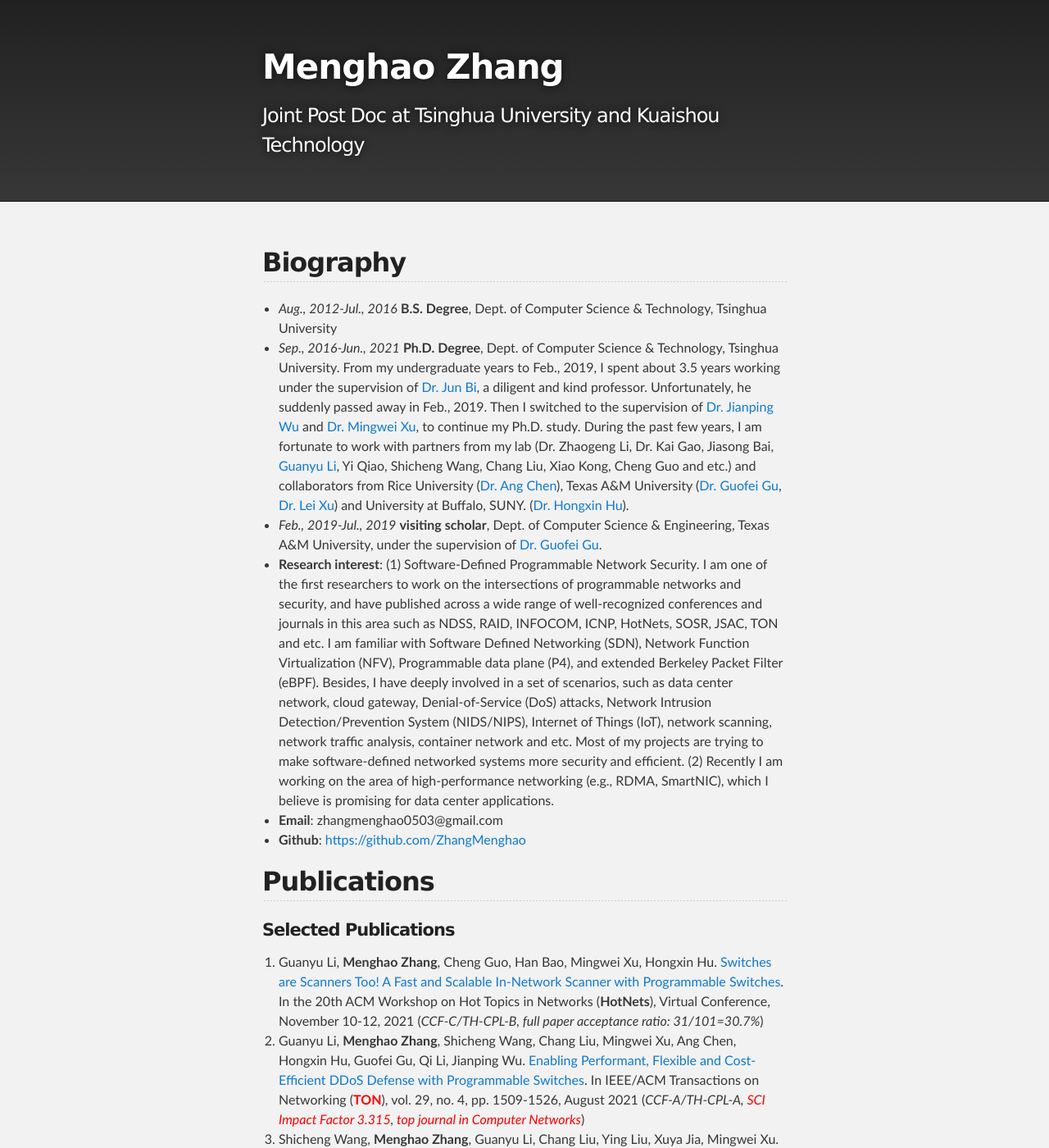
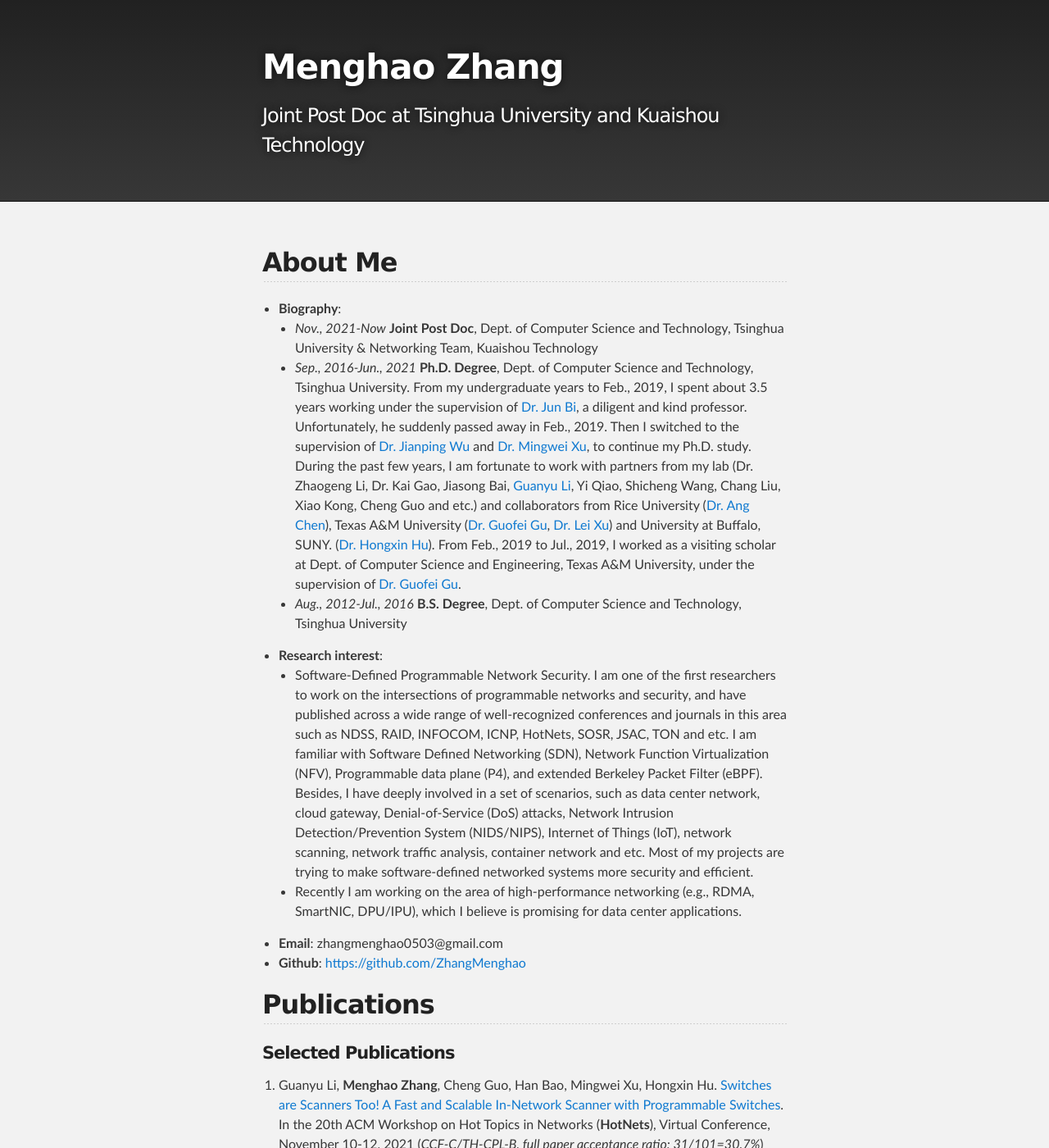
Before and after one commit to zhangmenghao/zhangmenghao.github.io, a Jekyll site: the page built from index.md, in a window 1280 px wide and 1400 px high. Shown: the whole window at 82% size. Built offline with Jekyll 4.4.1, drawn with Linux system fonts in a browser that asks for light colours.

Commit message:
Update bio

```diff
--- a/index.md
+++ b/index.md
@@ -6,11 +6,16 @@
 ---
 
 
-## Biography
-* *Aug., 2012-Jul., 2016*  **B.S. Degree**, Dept. of Computer Science & Technology, Tsinghua University
-* *Sep., 2016-Jun., 2021*  **Ph.D. Degree**, Dept. of Computer Science & Technology, Tsinghua University. From my undergraduate years to Feb., 2019, I spent about 3.5 years working under the supervision of [Dr. Jun Bi](http://netarchlab.tsinghua.edu.cn/~junbi/), a diligent and kind professor. Unfortunately, he suddenly passed away in Feb., 2019. Then I switched to the supervision of [Dr. Jianping Wu](http://www.cs.tsinghua.edu.cn/publish/csen/4623/2010/20101224194435414856631/20101224194435414856631_.html) and [Dr. Mingwei Xu](http://routing.netlab.edu.cn/tiki-index.php?page=Mingwei+Xu), to continue my Ph.D. study. During the past few years, I am fortunate to work with partners from my lab (Dr. Zhaogeng Li, Dr. Kai Gao, Jiasong Bai, [Guanyu Li](https://guanyu.li/), Yi Qiao, Shicheng Wang, Chang Liu, Xiao Kong, Cheng Guo and etc.) and collaborators from Rice University ([Dr. Ang Chen](https://www.cs.rice.edu/~angchen/)), Texas A&M University ([Dr. Guofei Gu](http://faculty.cs.tamu.edu/guofei/), [Dr. Lei Xu](http://students.cse.tamu.edu/xray2012/)) and University at Buffalo, SUNY. ([Dr. Hongxin Hu](https://cse.buffalo.edu/~hongxinh/)).
-* *Feb., 2019-Jul., 2019*  **visiting scholar**, Dept. of Computer Science & Engineering, Texas A&M University, under the supervision of [Dr. Guofei Gu](http://faculty.cs.tamu.edu/guofei/).
-* **Research interest**: (1) Software-Defined Programmable Network Security. I am one of the first researchers to work on the intersections of programmable networks and security, and have published across a wide range of well-recognized conferences and journals in this area such as NDSS, RAID, INFOCOM, ICNP, HotNets, SOSR, JSAC, TON and etc. I am familiar with Software Defined Networking (SDN), Network Function Virtualization (NFV), Programmable data plane (P4), and extended Berkeley Packet Filter (eBPF). Besides, I have deeply involved in a set of scenarios, such as data center network, cloud gateway, Denial-of-Service (DoS) attacks, Network Intrusion Detection/Prevention System (NIDS/NIPS), Internet of Things (IoT), network scanning, network traffic analysis, container network and etc. Most of my projects are trying to make software-defined networked systems more security and efficient. (2) Recently I am working on the area of high-performance networking (e.g., RDMA, SmartNIC), which I believe is promising for data center applications.
+## About Me
+
+* **Biography**:
+    - *Nov., 2021-Now*  **Joint Post Doc**, Dept. of Computer Science and Technology, Tsinghua University & Networking Team, Kuaishou Technology
+    - *Sep., 2016-Jun., 2021*  **Ph.D. Degree**, Dept. of Computer Science and Technology, Tsinghua University. From my undergraduate years to Feb., 2019, I spent about 3.5 years working under the supervision of [Dr. Jun Bi](http://netarchlab.tsinghua.edu.cn/~junbi/), a diligent and kind professor. Unfortunately, he suddenly passed away in Feb., 2019. Then I switched to the supervision of [Dr. Jianping Wu](http://www.cs.tsinghua.edu.cn/publish/csen/4623/2010/20101224194435414856631/20101224194435414856631_.html) and [Dr. Mingwei Xu](http://routing.netlab.edu.cn/tiki-index.php?page=Mingwei+Xu), to continue my Ph.D. study. During the past few years, I am fortunate to work with partners from my lab (Dr. Zhaogeng Li, Dr. Kai Gao, Jiasong Bai, [Guanyu Li](https://guanyu.li/), Yi Qiao, Shicheng Wang, Chang Liu, Xiao Kong, Cheng Guo and etc.) and collaborators from Rice University ([Dr. Ang Chen](https://www.cs.rice.edu/~angchen/)), Texas A&M University ([Dr. Guofei Gu](http://faculty.cs.tamu.edu/guofei/), [Dr. Lei Xu](http://students.cse.tamu.edu/xray2012/)) and University at Buffalo, SUNY. ([Dr. Hongxin Hu](https://cse.buffalo.edu/~hongxinh/)).
+    From Feb., 2019 to Jul., 2019, I worked as a visiting scholar at Dept. of Computer Science and Engineering, Texas A&M University, under the supervision of [Dr. Guofei Gu](http://faculty.cs.tamu.edu/guofei/).
+    - *Aug., 2012-Jul., 2016*  **B.S. Degree**, Dept. of Computer Science and Technology, Tsinghua University
+* **Research interest**:
+    - Software-Defined Programmable Network Security. I am one of the first researchers to work on the intersections of programmable networks and security, and have published across a wide range of well-recognized conferences and journals in this area such as NDSS, RAID, INFOCOM, ICNP, HotNets, SOSR, JSAC, TON and etc. I am familiar with Software Defined Networking (SDN), Network Function Virtualization (NFV), Programmable data plane (P4), and extended Berkeley Packet Filter (eBPF). Besides, I have deeply involved in a set of scenarios, such as data center network, cloud gateway, Denial-of-Service (DoS) attacks, Network Intrusion Detection/Prevention System (NIDS/NIPS), Internet of Things (IoT), network scanning, network traffic analysis, container network and etc. Most of my projects are trying to make software-defined networked systems more security and efficient.
+    - Recently I am working on the area of high-performance networking (e.g., RDMA, SmartNIC, DPU/IPU), which I believe is promising for data center applications.
 * **Email**: zhangmenghao0503@gmail.com
 * **Github**: [https://github.com/ZhangMenghao](https://github.com/ZhangMenghao)
 
```
